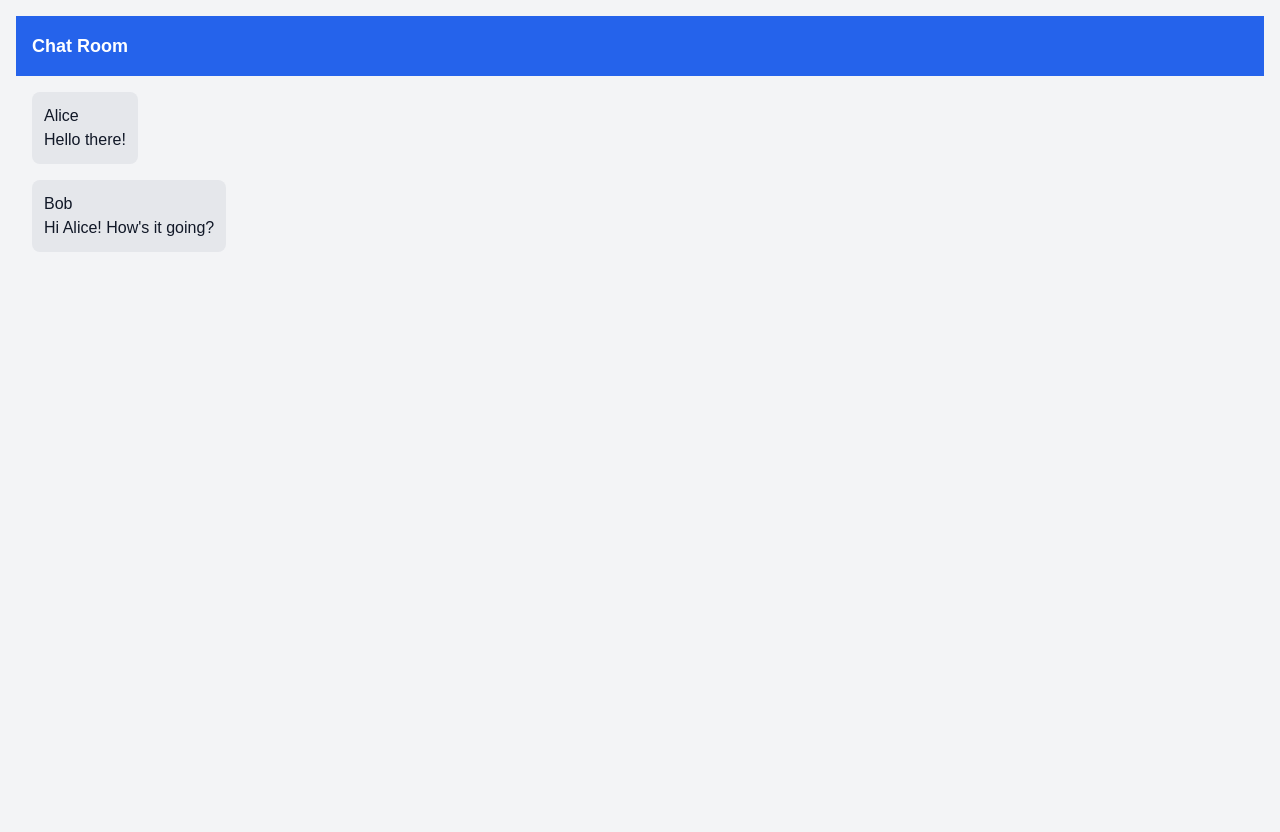
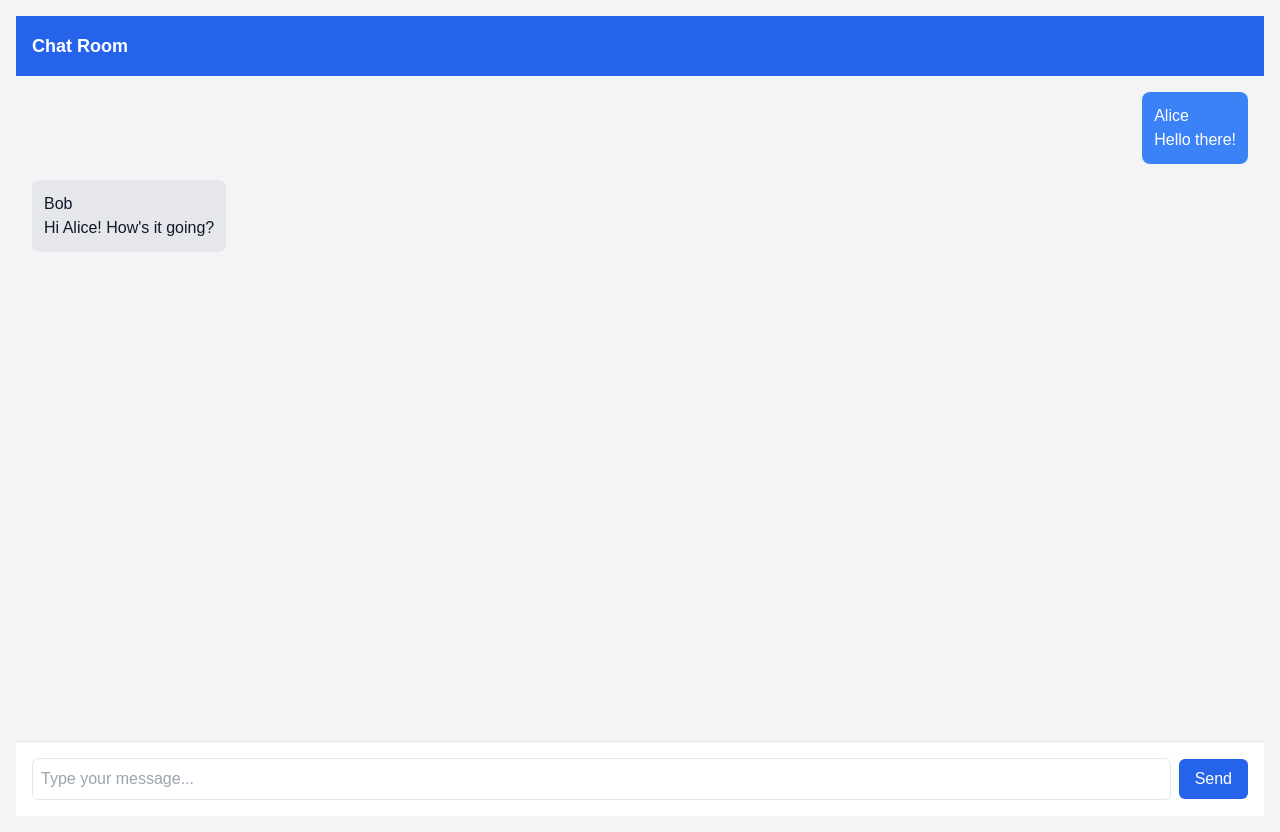
Before and after one commit to Von-kensington/ChatApp, a Next.js app: page /chat in a window 1280 px wide. Built offline with nearby package versions, Linux system fonts and the light colour scheme.

Commit message:
feat: ChatInput Component

```diff
--- a/app/components/ChatInput.tsx
+++ b/app/components/ChatInput.tsx
@@ -1,3 +1,32 @@
-export default function ChatInput(){
+"use client";
 
+import { useState } from "react";
+
+export default function ChatInput() {
+  const [message, setMessage] = useState("");
+
+  const handleSend = () => {
+    if (message.trim()) {
+      console.log("Send message:", message); // Replace with send logic
+      setMessage("");
+    }
+  };
+
+  return (
+    <div className="p-4 bg-white border-t border-gray-200 flex items-center">
+      <input
+        type="text"
+        className="flex-1 p-2 border rounded-md outline-none"
+        placeholder="Type your message..."
+        value={message}
+        onChange={(e) => setMessage(e.target.value)}
+      />
+      <button
+        onClick={handleSend}
+        className="ml-2 px-4 py-2 bg-blue-600 text-white rounded-md"
+      >
+        Send
+      </button>
+    </div>
+  );
 }
--- a/app/components/ChatMessage.tsx
+++ b/app/components/ChatMessage.tsx
@@ -1,5 +1,5 @@
 export default function ChatMessage({ user, text }: { user: string; text: string }) {
-  const isCurrentUser = user === "You"; // Replace with actual logic for the current user
+  const isCurrentUser = user === "Alice" // Replace with actual logic for the current user
 
   return (
     <div
```
